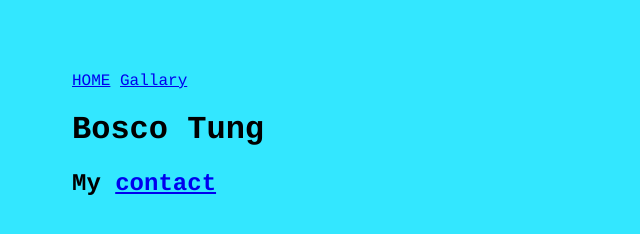
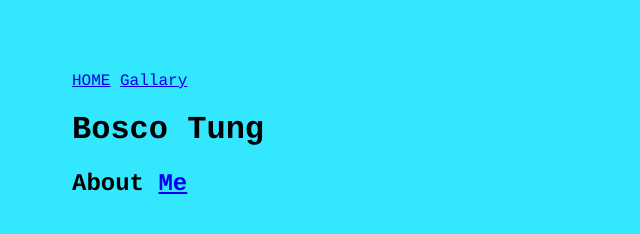
Before and after one commit to BoscoTung1/boscotung.github.com, a plain HTML site: page index.html in a window 1280 px wide. Shown: the whole page, without its empty margins (0-640 px from the left). Drawn offline with Linux system fonts and the light colour scheme.

Commit message:
Update index.html

```diff
--- a/index.html
+++ b/index.html
@@ -10,7 +10,7 @@
 
 <h1>Bosco Tung</h1>
 
-<h2>My <a href="contact.html">contact</a>
+<h2>About <a href="contact.html">Me</a>
 </h2>
 
 
```
